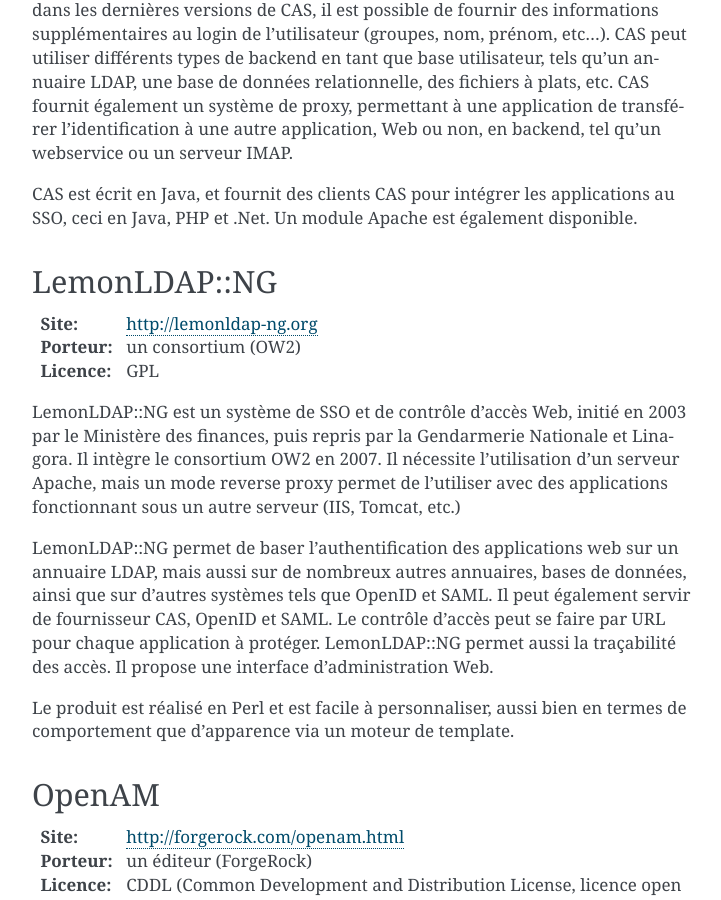
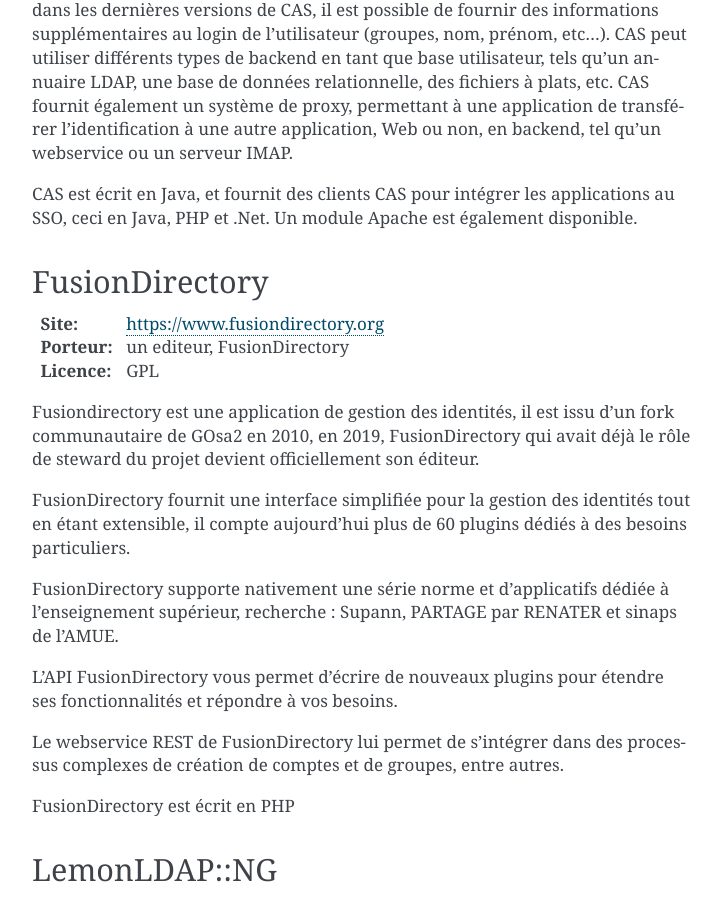
Before and after one commit to sfermigier/guide-oss, a Sphinx documentation site: the page built from source/infrastructure/authentification-federation-et-gestion-identite.rst, in a window 1280 px wide and 900 px high, scrolled down 875 px. Shown: the whole window, without its empty margins (388-1109 px from the left). Built offline with Sphinx 7.4.7, drawn with Linux system fonts in a browser that asks for light colours; comment, search, counter and statistics services are not loaded.

Commit message:
:sparkles:  Ajouter FusionDirectory dans les outils de gestion des identités
Signed-off-by: Benoit Mortier <benoit.mortier@fusiondirectory.org>

```diff
--- a/source/infrastructure/authentification-federation-et-gestion-identite.rst
+++ b/source/infrastructure/authentification-federation-et-gestion-identite.rst
@@ -23,6 +23,26 @@
 CAS permet de faire du Single Sign On entre plusieurs sites, y compris dans des domaines différents, en utilisant des tokens à usage unique. Les applications n'ont jamais accès au mot de passe de l'utilisateur, et obtiennent le login de celui-ci en interrogeant CAS. Le protocole de communication utilisé est le SAML v2, et dans les dernières versions de CAS, il est possible de fournir des informations supplémentaires au login de l'utilisateur (groupes, nom, prénom, etc...). CAS peut utiliser différents types de backend en tant que base utilisateur, tels qu'un annuaire LDAP, une base de données relationnelle, des fichiers à plats, etc. CAS fournit également un système de proxy, permettant à une application de transférer l'identification à une autre application, Web ou non, en backend, tel qu'un webservice ou un serveur IMAP.
 
 CAS est écrit en Java, et fournit des clients CAS pour intégrer les applications au SSO, ceci en Java, PHP et .Net. Un module Apache est également disponible.
+
+
+FusionDirectory
+---------------
+
+:Site: https://www.fusiondirectory.org
+:Porteur: un editeur, FusionDirectory
+:Licence: GPL
+
+Fusiondirectory est une application de gestion des identités, il est issu d'un fork communautaire de GOsa2 en 2010, en 2019, FusionDirectory qui avait déjà le rôle de steward du projet devient officiellement son éditeur.
+
+FusionDirectory fournit une interface simplifiée pour la gestion des identités tout en étant extensible, il compte aujourd'hui plus de 60 plugins dédiés à des besoins particuliers.
+
+FusionDirectory supporte nativement une série norme et d'applicatifs dédiée à l'enseignement supérieur, recherche : Supann, PARTAGE par RENATER et sinaps de l'AMUE.
+
+L'API FusionDirectory vous permet d'écrire de nouveaux plugins pour étendre ses fonctionnalités et répondre à vos besoins.
+
+Le webservice REST de FusionDirectory lui permet de s'intégrer dans des processus complexes de création de comptes et de groupes, entre autres.
+
+FusionDirectory est écrit en PHP
 
 
 LemonLDAP::NG
```
